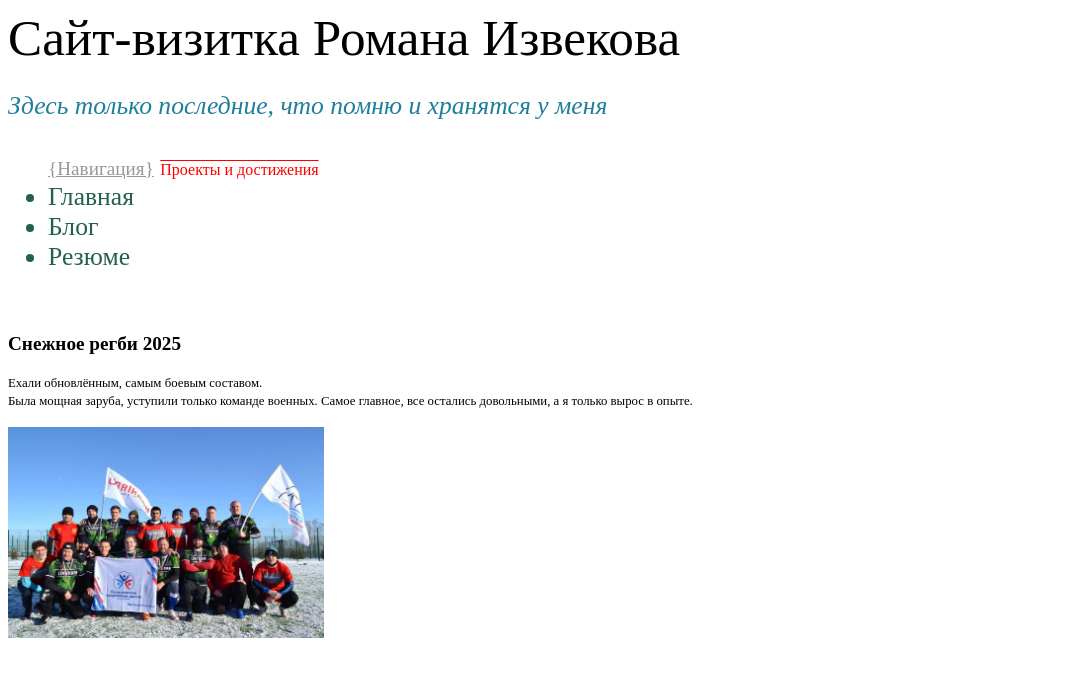
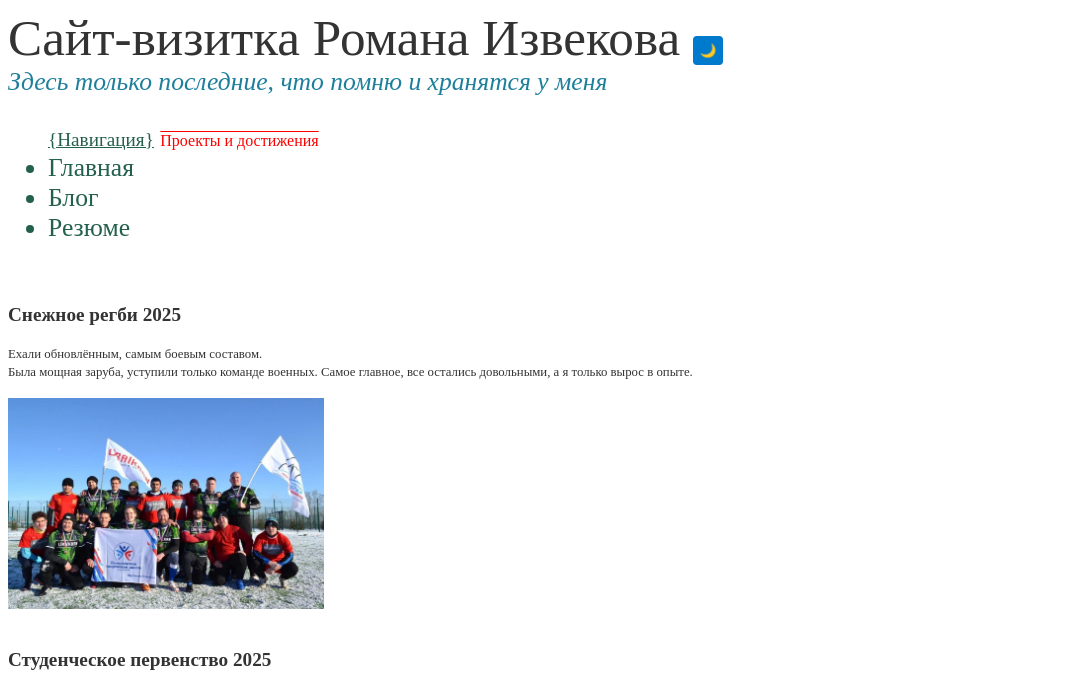
Before and after one commit to e-mgam-e/e-mgam-e.github.io, a plain HTML site: page ProjectsAndAchievements.html in a window 1280 px wide. Shown: the top 675 px of the page, without its empty margins (0-1072 px from the left). Drawn offline with Linux system fonts and the light colour scheme.

Commit message:
последние изменения добавил js, скрол и анимацию, кнопку смены темы, подкорректировал ссылки

```diff
--- a/ProjectsAndAchievements.html
+++ b/ProjectsAndAchievements.html
@@ -10,7 +10,8 @@
     <header class="header">
         <h1_header>
             Сайт-визитка Романа Извекова
-        </h1_h>
+        </h1_header>
+        <button id="theme-toggle">🌙</button>
         <br>
         <p_header>
             Здесь только последние, что помню и хранятся у меня
@@ -31,8 +32,8 @@
     </header>
     <br>
     <br>
-    <main class="main">
-        <article>
+    <main class="projects-container">
+        <article class="animate">
             <hstat>
                 Снежное регби 2025
             </hstat>
@@ -58,7 +59,7 @@
         </article>
         <br>
         <br>
-        <article>
+        <article class="animate">
             <hstat>
                 Студенческое первенство 2025
             </hstat>
@@ -86,7 +87,7 @@
                 src="./img/sryd2.jpg"
                 alt="моя фотка2">
             </div>
-        </article>
+        </article class="animate">
         <br>
         <br>
         <article>
@@ -120,20 +121,20 @@
     <br>
     <br>
 
-    <aside>
-        <a href="#stydent"
+    <aside class="animate">
+        <a href="blog.html#stydent"
         class="aside"
         style="display: block;">
             Выезд на первенство студенческих команд
         </a>
         <br>
-        <a href="#winRat"
+        <a href="blog.html#winRat"
         class="aside"
         style="display: block;">
             Прошёл матч между РК "Малахит" и РК "Рать"
         </a>
         <br>
-        <a href="#Vit"
+        <a href="blog.html#Vit"
         class="aside"
         style="display: block;">
             Статья о будущем матче между Малахитом и Витязем
@@ -147,5 +148,6 @@
         <a class="contact" id="TG" href="">ТГ</a>
         <a class="contact" id="GitHub" href="https://github.com/e-mgam-e">GitHub</a>
     </footer>
+    <script src="script.js" defer></script>
 </body>
 </html>
--- /dev/null
+++ b/script.js
@@ -0,0 +1,23 @@
+const themeToggleBtn = document.getElementById('theme-toggle');
+const savedTheme = localStorage.getItem('theme') || 'light';
+
+document.body.classList.toggle('dark', savedTheme === 'dark');
+themeToggleBtn.textContent = savedTheme === 'dark' ? '☀️' : '🌙';
+
+themeToggleBtn.addEventListener('click', () => {
+  const isDark = document.body.classList.toggle('dark');
+  themeToggleBtn.textContent = isDark ? '☀️' : '🌙';
+  localStorage.setItem('theme', isDark ? 'dark' : 'light');
+});
+
+function onScrollAnimate() {
+  document.querySelectorAll('.animate').forEach(el => {
+    const rect = el.getBoundingClientRect();
+    if (rect.top < window.innerHeight - 50) {
+      el.classList.add('visible');
+    }
+  });
+}
+
+window.addEventListener('scroll', onScrollAnimate);
+window.addEventListener('load', onScrollAnimate);
--- a/style.css
+++ b/style.css
@@ -27,7 +27,6 @@ nav_header {
 p_nav {
     font-size: 1.5vw;
     text-decoration: underline;
-    color: rgba(0, 0, 0, 0.411);
 }
 
 #a-header {
@@ -141,3 +140,60 @@ p_text_my {
         font-size: 14px;
     }
 }
+
+
+
+/* */
+:root {
+  --bg-color: #ffffff;
+  --text-color: #333333;
+  --accent-color: #007acc;
+}
+
+body.dark {
+  --bg-color: #1e1e1e;
+  --text-color: #f0f0f0;
+  --accent-color: #ffa500;
+}
+
+body {
+  background-color: var(--bg-color);
+  color: var(--text-color);
+  transition: background-color 0.3s, color 0.3s;
+}
+
+
+#theme-toggle {
+  background: var(--accent-color);
+  color: var(--bg-color);
+  border: none;
+  padding: 0.5em;
+  border-radius: 4px;
+  cursor: pointer;
+  transition: transform 0.2s;
+}
+#theme-toggle:hover {
+  transform: scale(1.05);
+}
+
+
+
+a, button {
+  transition: transform 0.2s, box-shadow 0.2s;
+}
+
+a:hover, button:hover {
+  transform: translateY(-2px);
+  box-shadow: 0 4px 8px rgba(0, 0, 0, 0.1);
+}
+
+
+.animate {
+  opacity: 0;
+  transform: translateY(20px);
+  transition: opacity 0.6s ease-out, transform 0.6s ease-out;
+}
+.animate.visible {
+  opacity: 1;
+  transform: translateY(0);
+}
```
Also changed, not shown: Summary.html (+3 -1 lines), blog.html (+12 -10 lines), index.html (+10 -4 lines).
